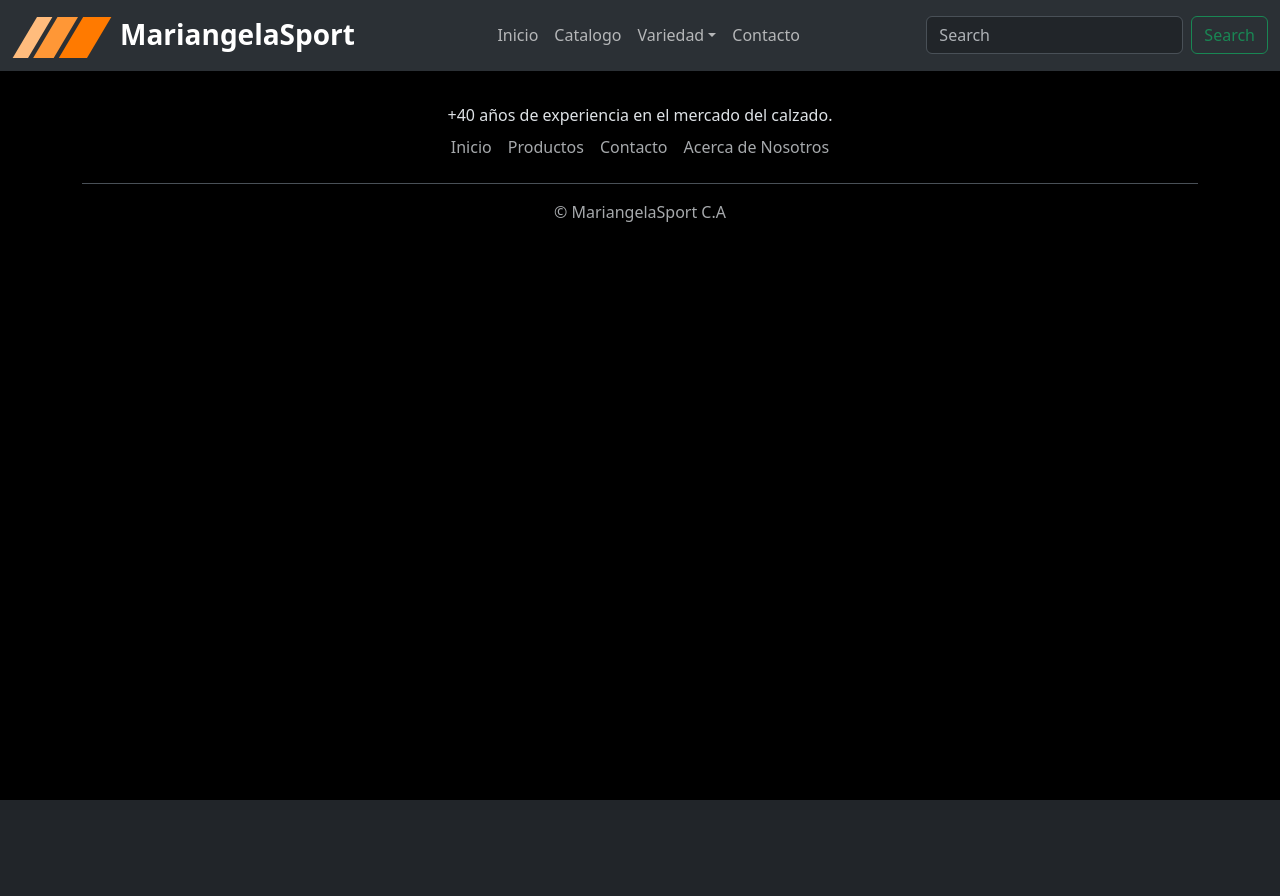
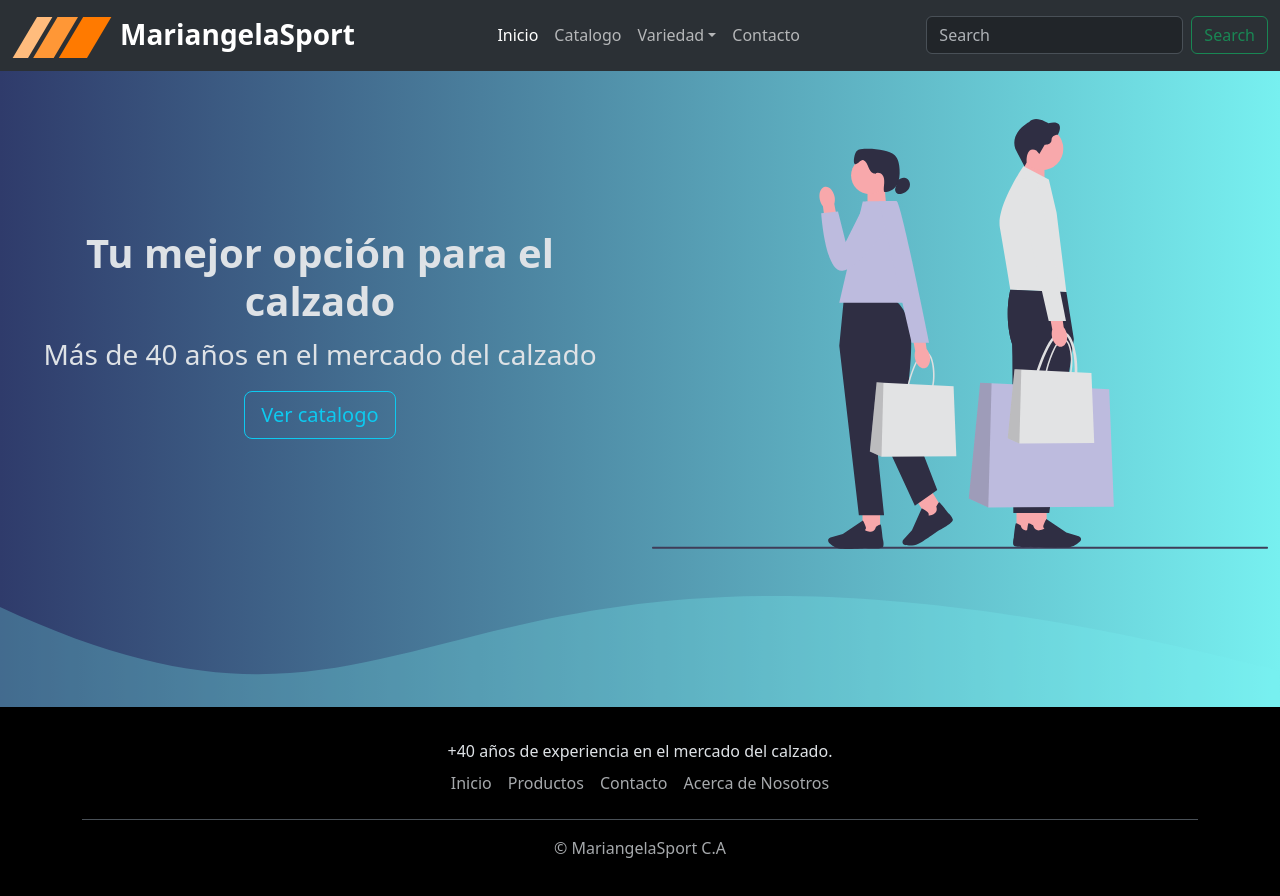
Before and after one commit to aarevalo07/Mi_Zapateria, a React (Vite) app in the folder mgsport/: page / in a window 1280 px wide. Shown: the top 896 px of the page. Before the commit the page ends 800 px from the top, so only its background shows below. Built offline with nearby package versions, Linux system fonts and the light colour scheme.

Commit message:
Arreglo del app

```diff
--- a/mgsport/src/App.jsx
+++ b/mgsport/src/App.jsx
@@ -1,6 +1,6 @@
+import { BrowserRouter, Route, Routes } from "react-router-dom"
 import Footer from "./components/Footer"
 import Header from "./components/Header"
-import { BrowserRouter, Route, Routes } from "react-router-dom"
 import Inicio from "./pages/tienda/Inicio"
 import Catalogo from "./pages/tienda/Catalogo"
 import Contacto from "./pages/nosotros/Contacto"
@@ -12,9 +12,10 @@ const App = () => {
       <div className="app">
         <Header />
         <Routes>
-          <Route path="./" element={<Inicio/>}/>
-          <Route path="./catalogo" element={<Catalogo/>}/>
-          <Route path="./contacto" element={<Contacto/>}/>
+          <Route path="/" element={<Inicio />} />
+          <Route path="/inicio" element={<Inicio />} />
+          <Route path="/catalogo" element={<Catalogo />} />
+          <Route path="/contacto" element={<Contacto />} />
         </Routes>
         <Footer />
       </div>
```
